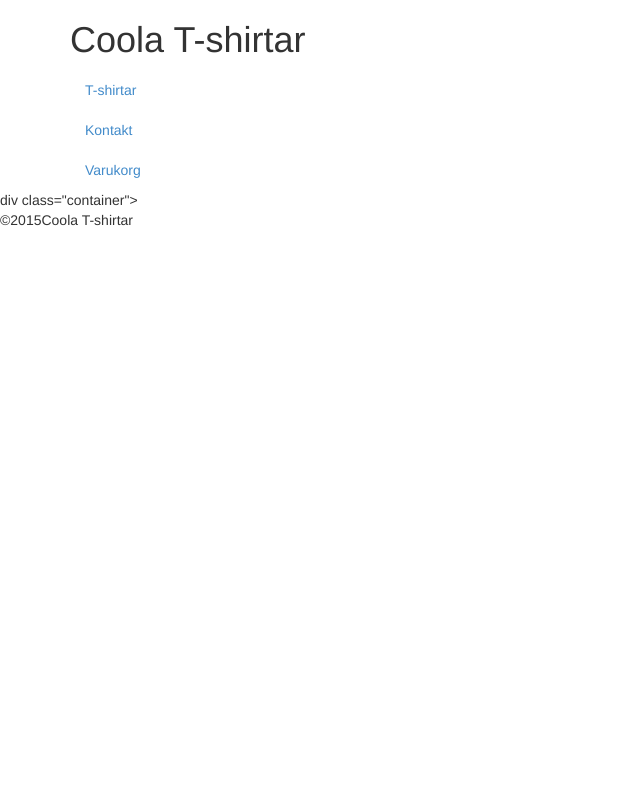
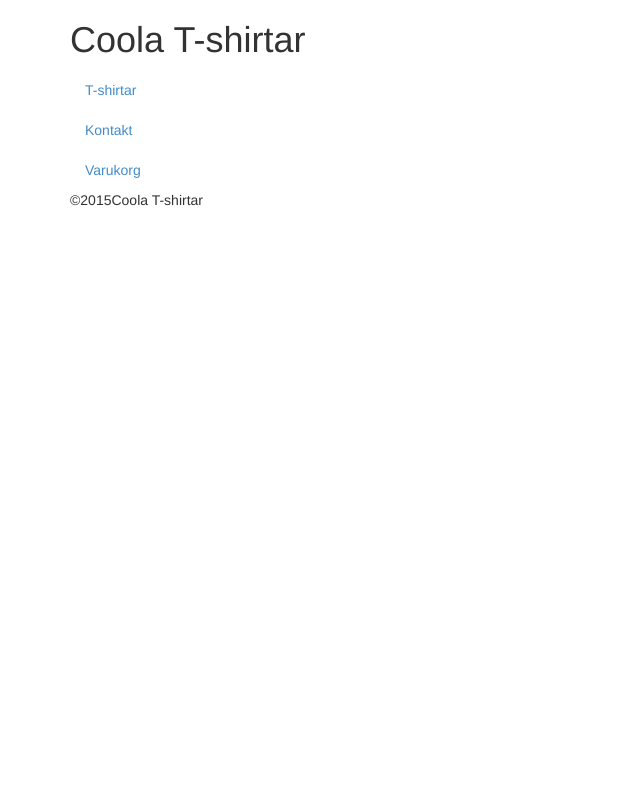
Before and after one commit to dlhagstroem/webbprojekt, a PHP site: page /index.php in a window 1280 px wide. Shown: the whole page, without its empty margins (0-640 px from the left). Run offline with PHP 8.4, Linux system fonts and the light colour scheme.

Commit message:
rättat kodfel

```diff
--- a/inc/footer.php
+++ b/inc/footer.php
@@ -1,4 +1,4 @@
-div class="container">
+<div class="container">
 	<div class="row">
 		<div class="col-lg-12">
 
```
